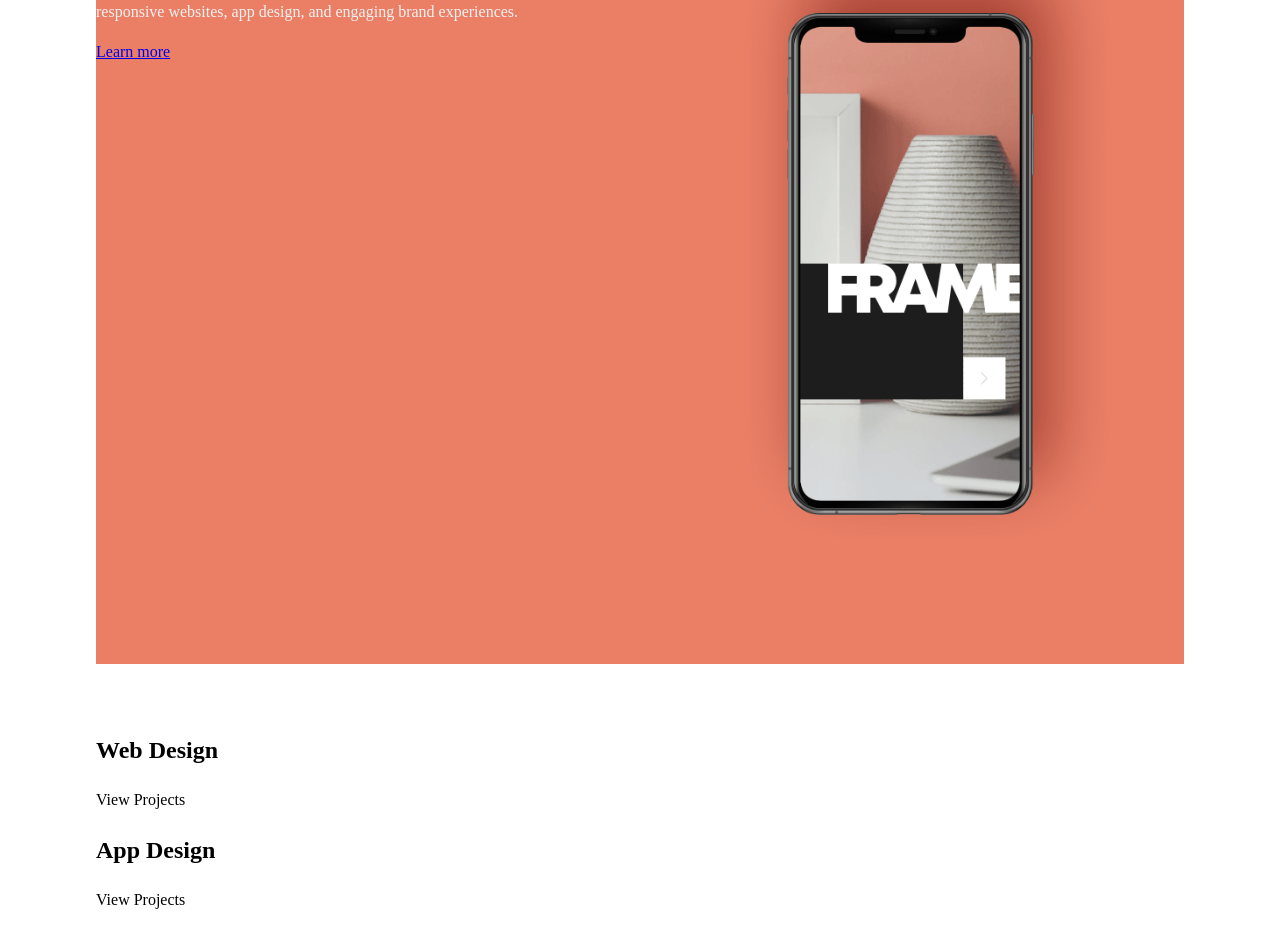
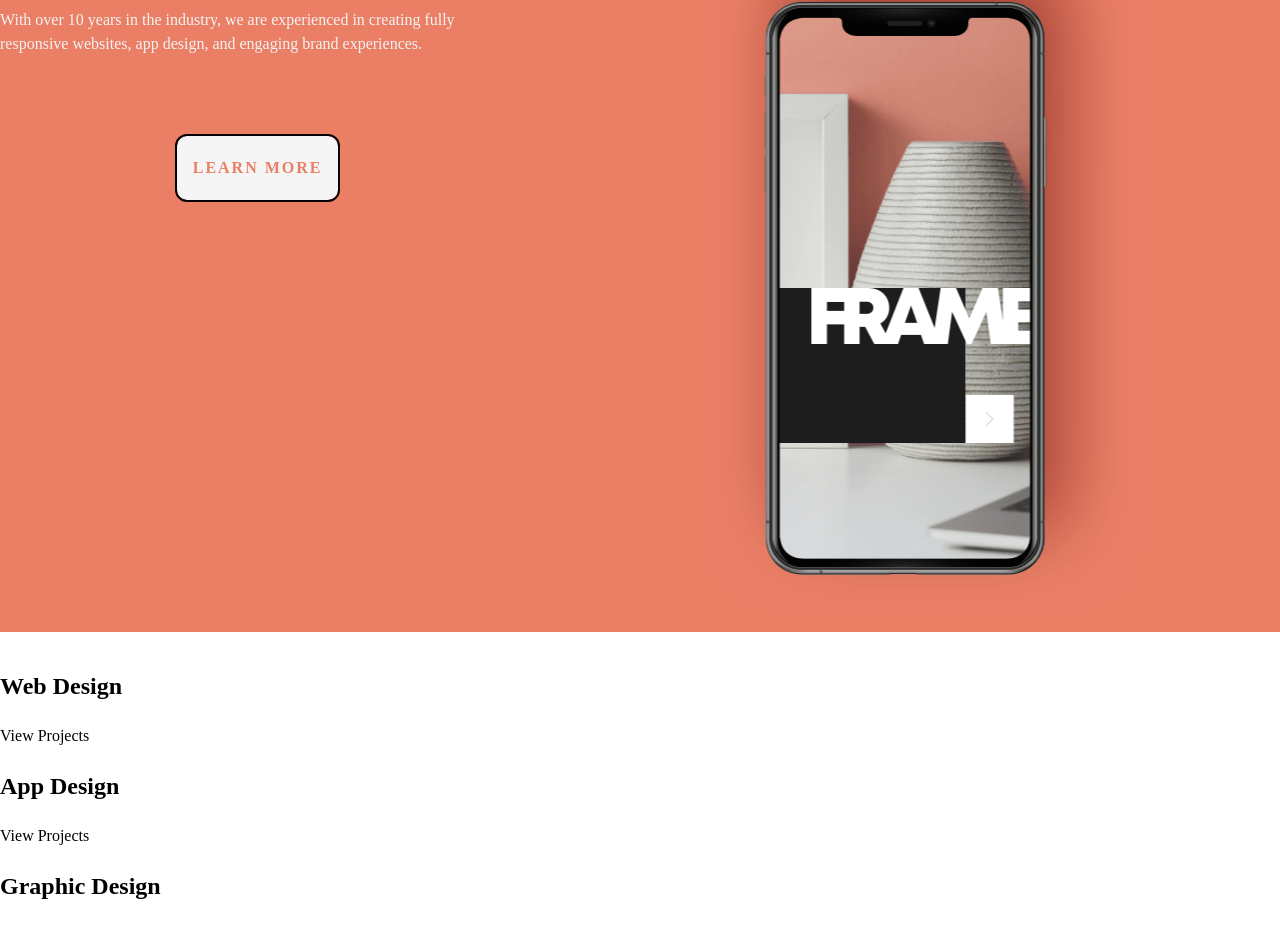
Before and after one commit to Sboonny/designo-multi-pages, a Vue app: page /#/ in a window 1280 px wide. Shown: the part 248-1176 px from the top of the page. Built offline with nearby package versions, Linux system fonts and the light colour scheme.

Commit message:
finish button

```diff
--- a/src/App.vue
+++ b/src/App.vue
@@ -5,9 +5,8 @@ import FooterVue from "./components/Footer.vue";
 
 <template>
   <HeaderVue />
-  <Transition name="fade">
-    <router-view />
-  </Transition>
+  <Transition name="fade" />
+  <router-view />
   <FooterVue />
 </template>
 
@@ -51,11 +50,12 @@ html:focus-within {
   scroll-behavior: smooth;
 }
 
-body {
+body,
+section {
   min-height: 100vh;
   text-rendering: optimizeSpeed;
   line-height: 1.5;
-  margin: auto;
+  margin: 0
 }
 
 img,
@@ -94,6 +94,22 @@ picture {
   transform: translateY(0);
 }
 
+.bg-white {
+  background-color: whitesmoke;
+}
+
+.fc-red-pink {
+  color: hsl(var(--pink-skin))
+}
+
+.bg-red-pink {
+  background-color: hsl(var(--pink-skin));
+}
+
+.fc-white {
+  color: whitesmoke
+}
+
 .uppercase {
   text-transform: uppercase;
 }
@@ -103,7 +119,7 @@ picture {
 }
 
 .flex {
-  gap: var(--gap, 1.5em);
+  gap: var(--gap, 1em);
   display: flex;
 }
 
@@ -116,10 +132,21 @@ picture {
   flex-direction: column;
 }
 
+.nav-button {
+  padding-inline: 1em;
+  padding-block: 1.25em;
+  margin: auto;
+  text-decoration: none;
+  letter-spacing: 2px;
+  outline: 2px solid black;
+  margin-block: 1em;
+  border-radius: 10px;
+  font-weight: 700;
+}
+
 @media (min-width: 35em) {
   body {
     width: 85%;
-    --gap: 3em;
   }
 
   .flex-direction {
--- a/src/components/Footer.vue
+++ b/src/components/Footer.vue
@@ -2,9 +2,10 @@
 
 
   <footer class="grid footer-layout">
-      Let’s talk about your project
-  Ready to take it to the next level? Contact us today and find out how our expertise can help your business grow.
-  <router-link to="/contact">Get in touch</router-link>
+    <!-- <h3>Let’s talk about your project</h3>
+    <p>Ready to take it to the next level? Contact us today and find out how our expertise can help your business grow.
+    </p>
+    <router-link to="/contact">Get in touch</router-link> -->
 
     <div class="logo-area">
       <router-link to="/"><img src="../assets/logo-light.png" alt="logo" class="logo" /></router-link>
@@ -55,20 +56,27 @@
   background-color: hsl(var(--dark-blue));
   color: white;
   place-items: center;
+  width: 100vw;
+  margin: 0;
 }
+
 @media (min-width: 35em) {
   .logo-area {
-   grid-area: logo;
+    grid-area: logo;
   }
+
   .company-nav-area {
-   grid-area: nav;
+    grid-area: nav;
   }
+
   .address-area {
     grid-area: address;
   }
+
   .content-area {
     grid-area: contentarea;
   }
+
   .icons-area {
     grid-area: icons;
   }
@@ -76,8 +84,7 @@
   .footer-layout {
     grid-template-columns: repeat(4, 1fr);
     grid-template-areas: "logo . nav nav"
-                          "address contentarea . icons";
+      "address contentarea . icons";
   }
 }
-
 </style>
--- a/src/views/Home.vue
+++ b/src/views/Home.vue
@@ -1,32 +1,31 @@
 <template name="home">
   <main class="grid" id="main">
     <section class="main-content flex flex-direction">
-      <div>
+      <div class="home-learn-more">
         <h1>Award-winning custom designs and digital branding solutions</h1>
 
         <p>With over 10 years in the industry, we are experienced in creating fully responsive websites, app design,
           and engaging brand experiences.</p>
-
-        <router-link to="/about" class="nav-button">Learn more</router-link>
+        <router-link to="/about" class="nav-button uppercase bg-white fc-red-pink">Learn more</router-link>
       </div>
-      <img src="../assets/Home/image-hero-phone.png" alt="" class="home-img">
+      <div class="home-img" />
 
     </section>
 
 
-    <section class="">
-      <div>
+    <section class="portfolio-links">
+      <a class="web-design-link">
         <h2>Web Design</h2>
         <p>View Projects</p>
-      </div>
-      <div>
+      </a>
+      <a class="app-design-link">
         <h2>App Design</h2>
         <p>View Projects</p>
-      </div>
-      <div>
+      </a>
+      <a class="graphic-design-link">
         <h2>Graphic Design</h2>
         <p>View Projects</p>
-      </div>
+      </a>
     </section>
 
 
@@ -581,12 +580,30 @@ export default defineComponent({
 main .main-content {
   background-color: hsl(var(--pink-skin));
   color: hsl(0 5% 95%);
-  height: 100vh;
-
 }
 
 main .main-content .home-img {
-  position: static;
+  width: 100%;
+  height: 100%;
+  background-image: url(../assets/Home/image-hero-phone.png);
+  background-size: cover;
+}
 
+.home-learn-more {
+  display: flex;
+  flex-direction: column;
+  align-items: center;
+  gap: 1em
+}
+
+@media (min-width: 35em) {
+  main .main-content .home-img {
+    background-position: top, center;
+    background-size: auto;
+  }
+
+  .home-learn-more {
+    gap: 3em
+  }
 }
 </style>
```
